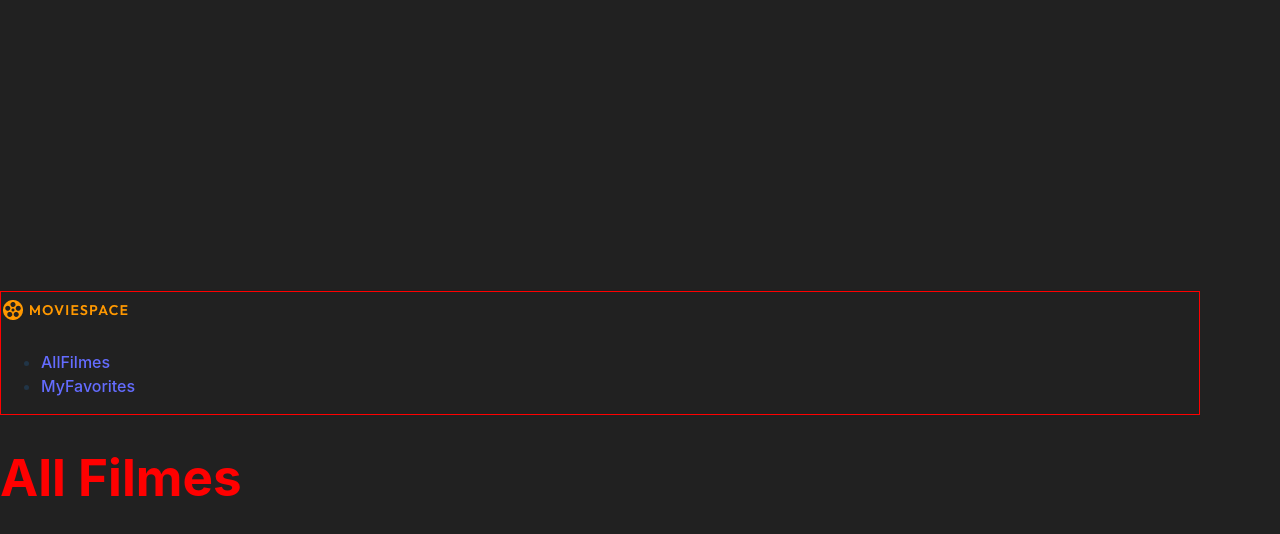
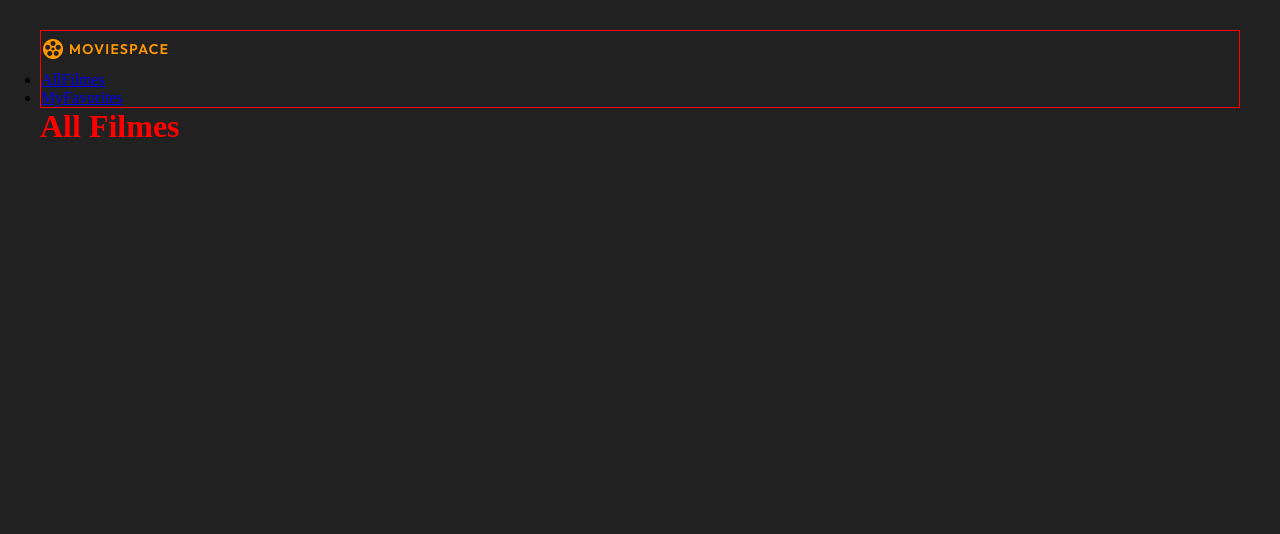
Before and after one commit to emiliaquerino/movie-app, a React (Vite) app: page / in a window 1280 px wide. Shown: the top 534 px of the page. Built offline with nearby package versions, Linux system fonts and the light colour scheme.

Commit message:
Reseta css

```diff
--- a/src/index.css
+++ b/src/index.css
@@ -1,5 +1,11 @@
+* {
+  margin: 0;
+  padding: 0;
+  box-sizing: border-box;
+}
+
 :root {
-  font-family: Inter, system-ui, Avenir, Helvetica, Arial, sans-serif;
+  /* font-family: Inter, system-ui, Avenir, Helvetica, Arial, sans-serif;
   line-height: 1.5;
   font-weight: 400;
 
@@ -10,35 +16,35 @@
   font-synthesis: none;
   text-rendering: optimizeLegibility;
   -webkit-font-smoothing: antialiased;
-  -moz-osx-font-smoothing: grayscale;
+  -moz-osx-font-smoothing: grayscale; */
 }
 
 a {
-  font-weight: 500;
+  /* font-weight: 500;
   color: #646cff;
-  text-decoration: inherit;
+  text-decoration: inherit; */
 }
 a:hover {
-  color: #535bf2;
+  /* color: #535bf2; */
 }
 
 body {
-  margin: 0;
+  /* margin: 0;
   display: flex;
   place-items: center;
   min-width: 320px;
-  min-height: 100vh;
+  min-height: 100vh; */
   background-color: hsl(0, 0%, 13%);
 }
 
 h1 {
-  font-size: 3.2em;
-  line-height: 1.1;
+  /* font-size: 3.2em;
+  line-height: 1.1; */
   color: red;
 }
 
 button {
-  border-radius: 8px;
+  /* border-radius: 8px;
   border: 1px solid transparent;
   padding: 0.6em 1.2em;
   font-size: 1em;
@@ -46,17 +52,17 @@ button {
   font-family: inherit;
   background-color: #1a1a1a;
   cursor: pointer;
-  transition: border-color 0.25s;
+  transition: border-color 0.25s; */
 }
 button:hover {
-  border-color: #646cff;
+  /* border-color: #646cff; */
 }
 button:focus,
 button:focus-visible {
-  outline: 4px auto -webkit-focus-ring-color;
+  /* outline: 4px auto -webkit-focus-ring-color; */
 }
 
-@media (prefers-color-scheme: light) {
+/* @media (prefers-color-scheme: light) {
   :root {
     color: #213547;
     background-color: #ffffff;
@@ -67,4 +73,4 @@ button:focus-visible {
   button {
     background-color: #f9f9f9;
   }
-}
+} */
```
